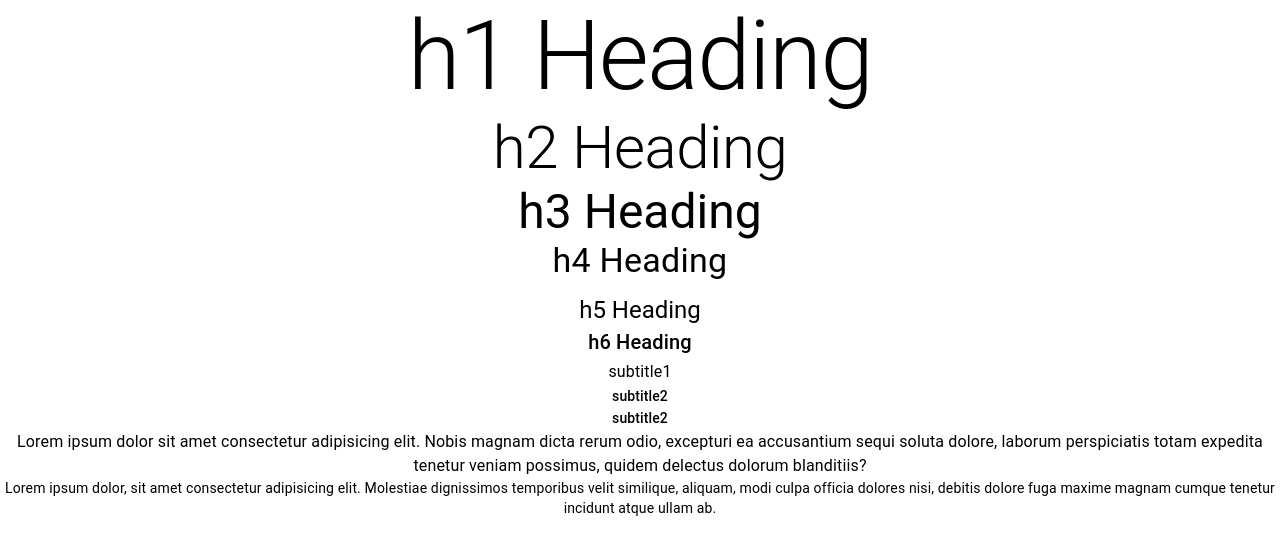
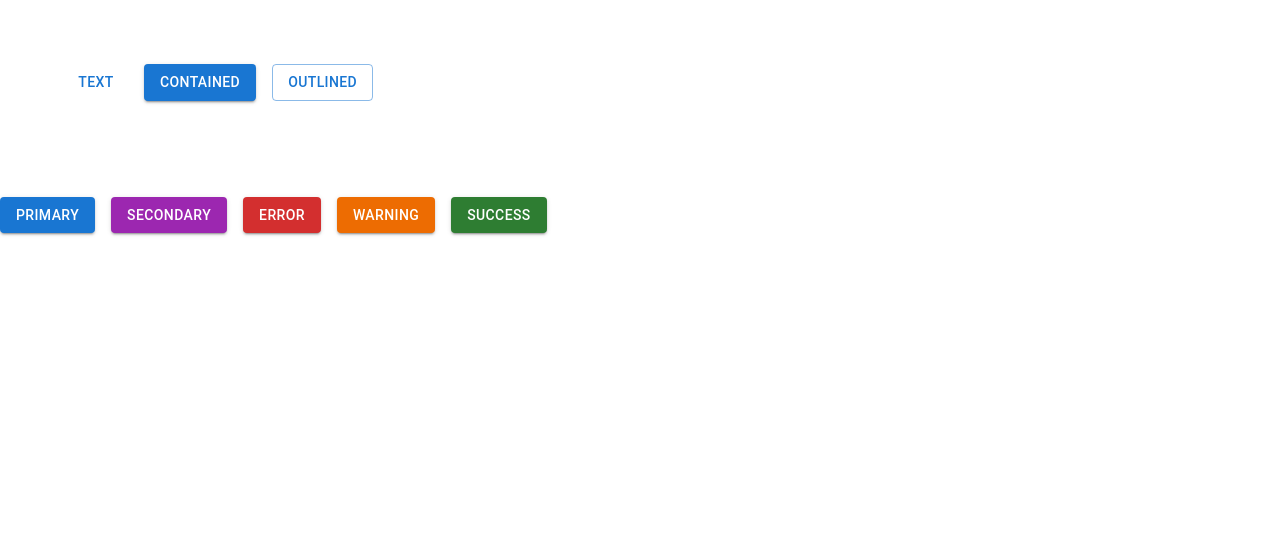
Before and after one commit to amerigirl/react-mui-demo, a React (Create React App) app: page / in a window 1280 px wide. Shown: the top 554 px of the page. Built offline with nearby package versions, Linux system fonts and the light colour scheme.

Commit message:
buttons in MUI

```diff
--- a/src/App.css
+++ b/src/App.css
@@ -1,5 +1,5 @@
 .App {
-  text-align: center;
+padding: 4rem;
 }
 
 .App-logo {
--- a/src/App.tsx
+++ b/src/App.tsx
@@ -1,12 +1,15 @@
 import React from "react";
 import "./App.css";
 import MuiTypography from "./Components/MuiTypography";
+import MuiButton from "./Components/MuiButton";
 
 function App() {
   return (
     <div>
-      <MuiTypography />
+      {/* <MuiTypography /> */}
+    <MuiButton />
     </div>
+
   );
 }
 
--- /dev/null
+++ b/src/Components/MuiButton.tsx
@@ -0,0 +1,36 @@
+import React from "react";
+import { Stack, Button } from "@mui/material";
+
+const MuiButton = () => {
+  return (
+    <Stack spacing={4}>
+      <Stack className="App" spacing={2} direction="row">
+        <Button variant="text" href="https://google.com">
+          Text
+        </Button>
+        <Button variant="contained">Contained</Button>
+        <Button variant="outlined">Outlined</Button>
+      </Stack>
+
+      <Stack spacing={2} direction="row">
+        <Button variant="contained" color="primary">
+          Primary
+        </Button>
+        <Button variant="contained" color="secondary">
+          Secondary
+        </Button>
+        <Button variant="contained" color="error">
+          Error
+        </Button>
+        <Button variant="contained" color="warning">
+          Warning
+        </Button>
+        <Button variant="contained" color="success">
+          Success
+        </Button>
+      </Stack>
+    </Stack>
+  );
+};
+
+export default MuiButton;
```
